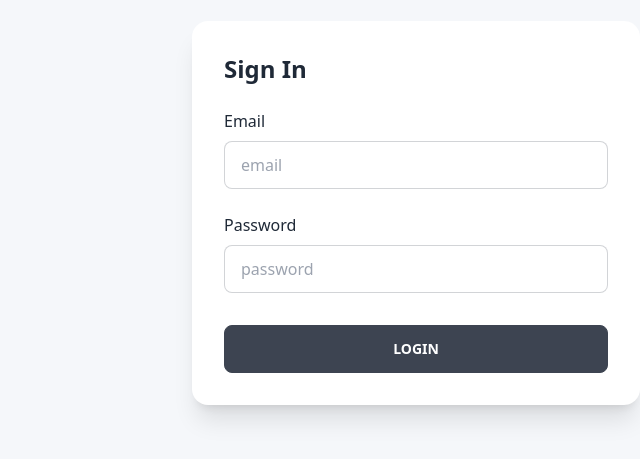
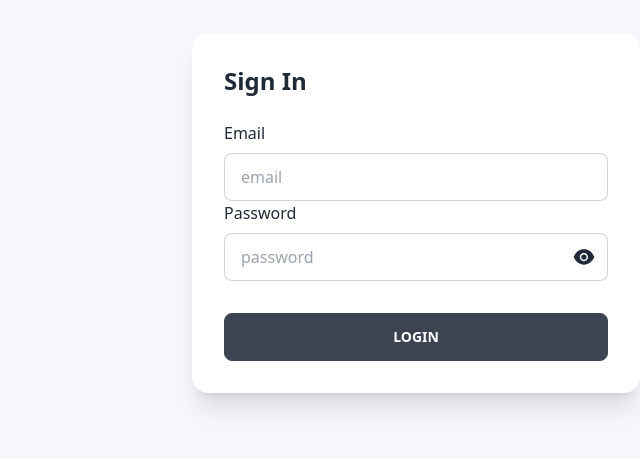
Before and after one commit to DefectingCat/rua-gist, a Next.js app: page /sign-in in a window 1280 px wide. Shown: the part 187-646 px from the top of the page, without its empty margins (640-1280 px from the left). Built offline with nearby package versions, Linux system fonts and the light colour scheme.

Commit message:
Add show password icon button

```diff
--- a/pages/sign-in.tsx
+++ b/pages/sign-in.tsx
@@ -3,6 +3,7 @@ import classNames from 'classnames';
 import { login } from 'lib/api/login';
 import useTranslation from 'lib/hooks/useTranslation';
 import { useForm } from 'react-hook-form';
+import { AiFillEye, AiFillEyeInvisible } from 'react-icons/ai';
 
 type FormData = {
   email: string;
@@ -17,7 +18,9 @@ const SignIn = () => {
     handleSubmit,
     formState: { errors },
   } = useForm<FormData>();
+
   const [loading, loadingOp] = useBoolean(false);
+  const [showPass, showPassOp] = useBoolean(false);
 
   const onSubmit = handleSubmit(async (data) => {
     const { email, password } = data;
@@ -67,18 +70,32 @@ const SignIn = () => {
               />
             </div>
 
-            <div className="pt-6">
+            <div>
               <label htmlFor="passwrod">{t('Password')}</label>
+
+              <div className="relative flex items-center mt-2 ">
                 <input
-                type="password"
+                  type={showPass ? 'text' : 'password'}
                   placeholder={t('password')}
                   className={classNames(
                     'w-full transition-all outline-none',
                     'input-bordered input',
-                  'mt-2'
+                    'flex-1 pr-10'
                   )}
                   {...register('password', { required: true, maxLength: 30 })}
                 />
+
+                <div
+                  className="absolute cursor-pointer right-3"
+                  onClick={showPassOp.toggle}
+                >
+                  {showPass ? (
+                    <AiFillEyeInvisible className="w-6 h-6" />
+                  ) : (
+                    <AiFillEye className="w-6 h-6" />
+                  )}
+                </div>
+              </div>
             </div>
 
             <div className="mt-8">
```
Lines whose indentation alone changed are shown as unchanged.
